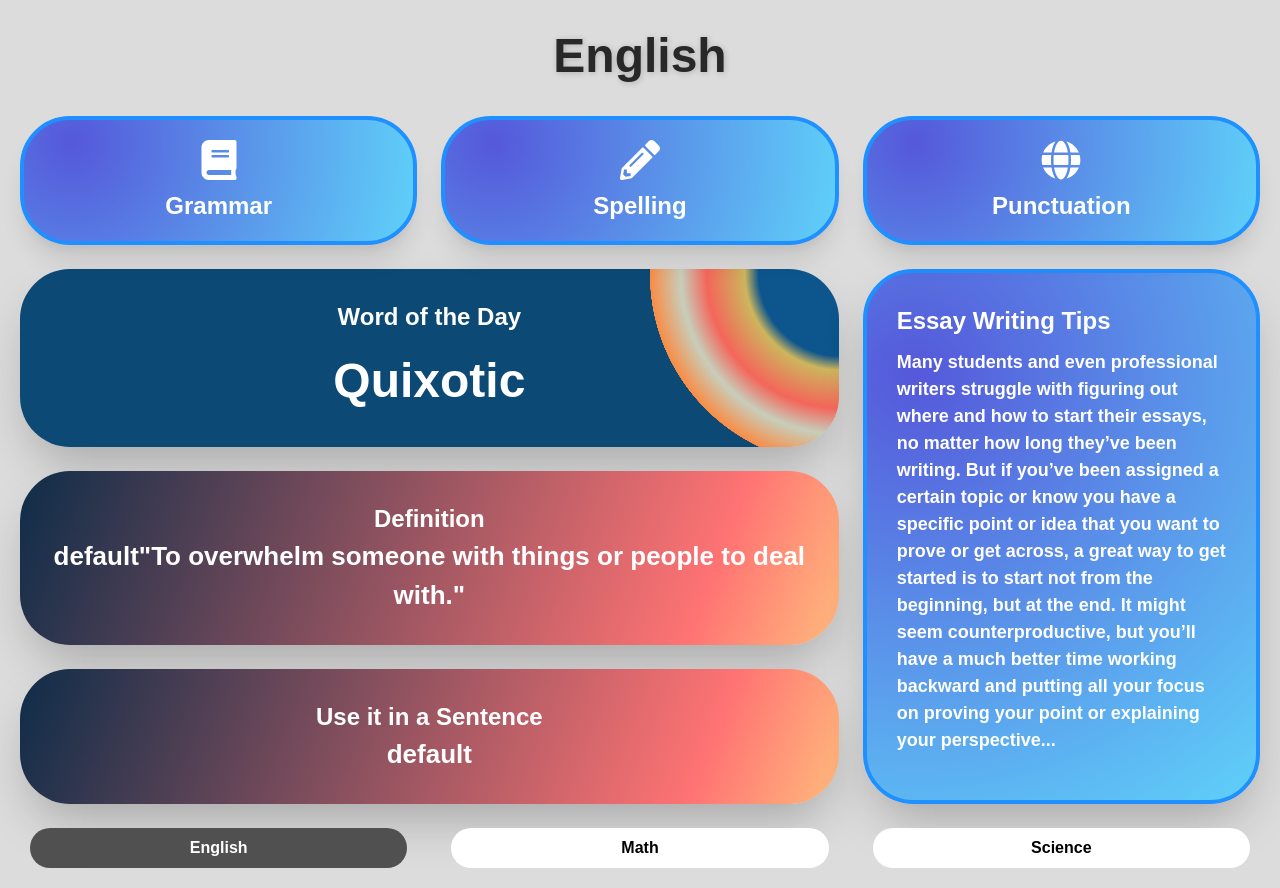
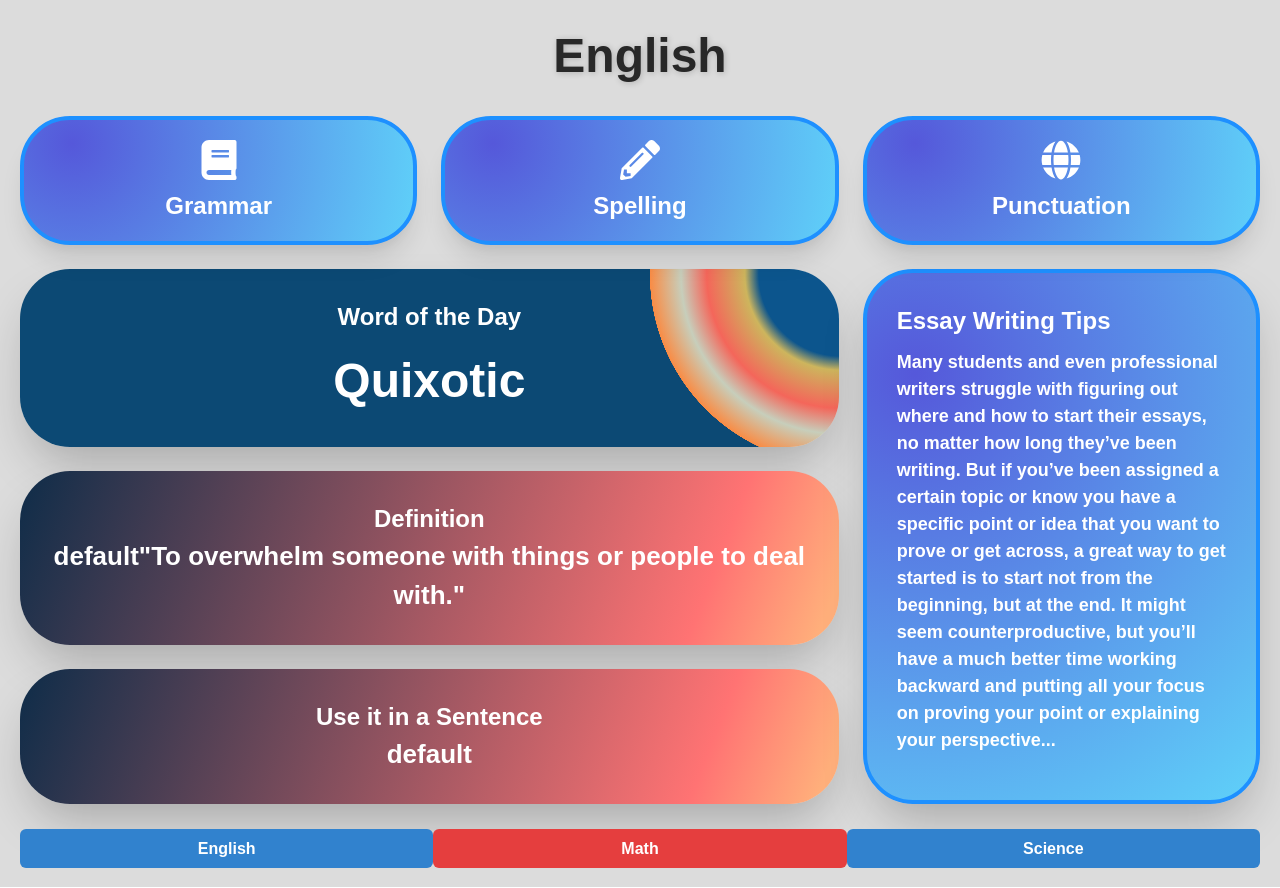
Before and after one commit to ajsadsad/Flash-Learn, a React (Create React App) app in the folder flash-learn/: page /english/details in a window 1280 px wide. Built offline with nearby package versions, Linux system fonts and the light colour scheme; no server answers.

Commit message:
Added bottomNav component to English Page

```diff
--- a/flash-learn/src/components/EnglishPage/EnglishDetailPage.js
+++ b/flash-learn/src/components/EnglishPage/EnglishDetailPage.js
@@ -4,6 +4,7 @@ import { Link } from 'react-router-dom';
 import { FaBook, FaPencilAlt, FaGlobe } from 'react-icons/fa'; // Adding icons for fun subjects
 import useMakeGeminiRequest from '../../hooks/useGeminiApi'; //import api
 import { wordbank } from './wordbank';
+import BottomNav from '../BottomNav/BottomNav';
 
 function EnglishDetailPage() {
     // Call the Gemini API hook
@@ -169,26 +170,7 @@ function EnglishDetailPage() {
 
             {/* Bottom Navigation */}
             <GridItem area={'footer'} alignSelf="end" justifySelf="stretch">
-                <Grid templateColumns="repeat(3, 1fr)" gap={6} textAlign="center">
-                    {/* English Button with Green Border */}
-                    <Box display="flex" alignItems="center" justifyContent="center">
-                        <Button w="95%" bg="#505050" borderRadius="50px" color="white" _hover={{ bg: "#505050" }}>
-                            English
-                        </Button>
-                    </Box>
-                    {/* Math Button */}
-                    <Box display="flex" alignItems="center" justifyContent="center">
-                        <Button w="95%" bg="white" borderRadius="50px" color="black" _hover={{ bg: "#505050" }}>
-                            Math
-                        </Button>
-                    </Box>
-                    {/* Science Button */}
-                    <Box display="flex" alignItems="center" justifyContent="center">
-                        <Button w="95%" bg="white" borderRadius="50px" color="black" _hover={{ bg: "#505050" }}>
-                            Science
-                        </Button>
-                    </Box>
-                </Grid>
+                <BottomNav/>
             </GridItem>
         </Grid>
     );
```
Also changed, not shown: 2 other files (tests, documents, lock files or other folders).
